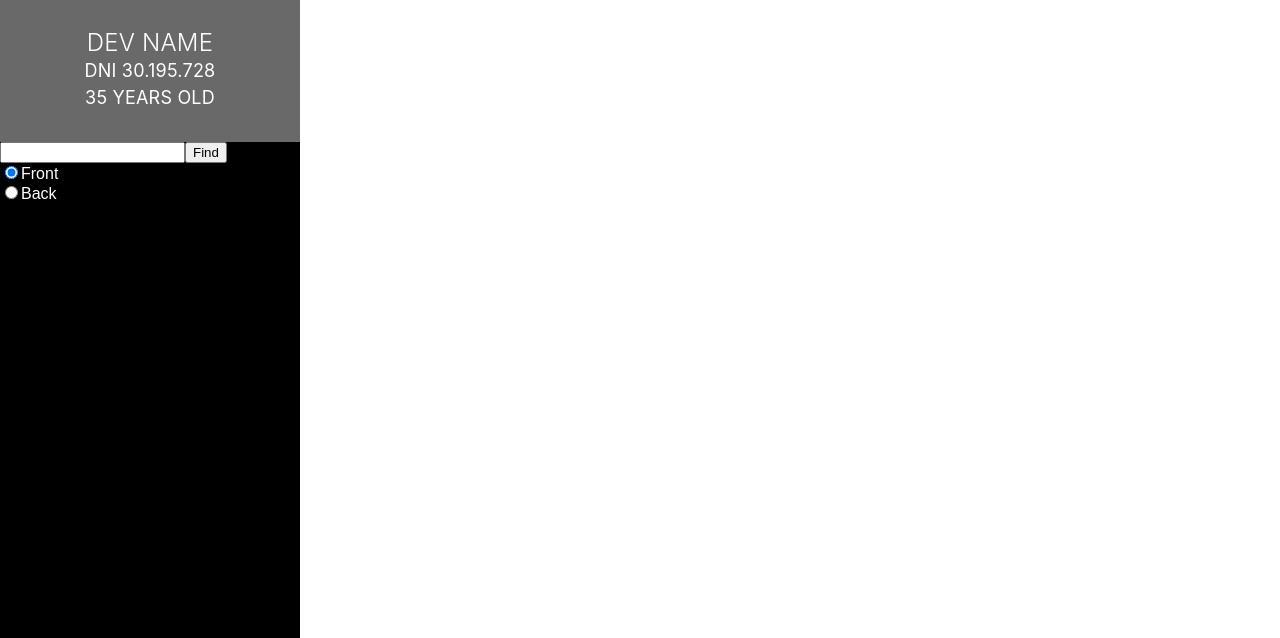
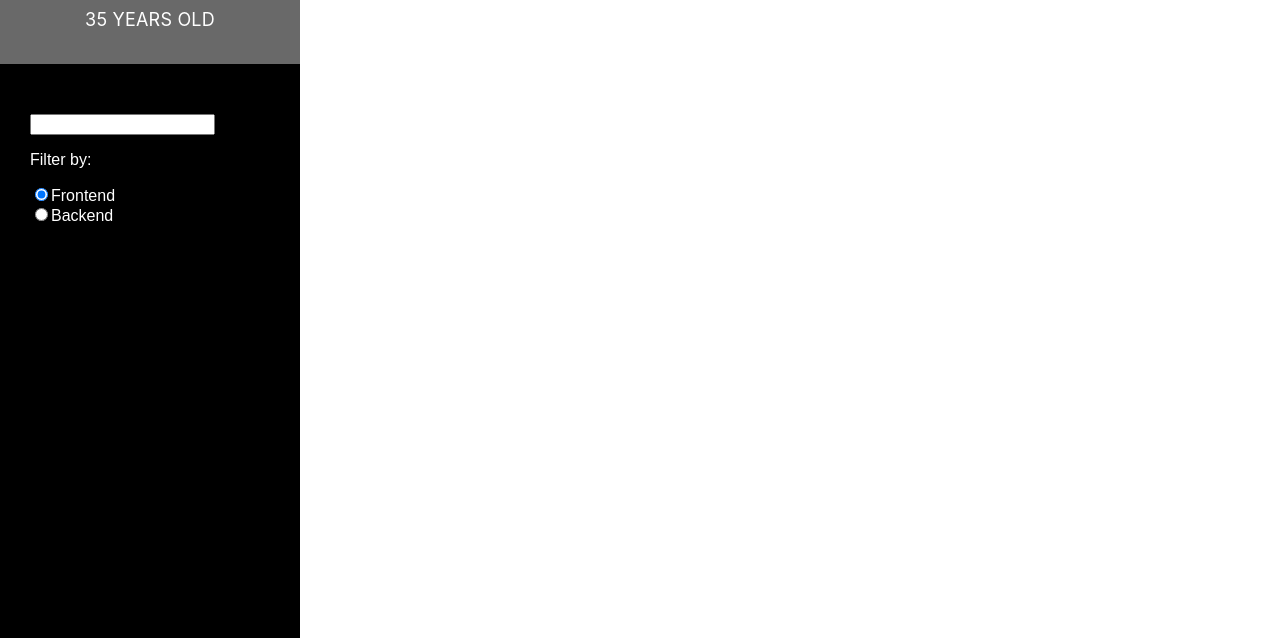
Before and after one commit to SmartNetAR/challengeAvalith, a React app: page / in a window 1280 px wide. Shown: the part 162-800 px from the top of the page. Built offline with nearby package versions, Linux system fonts and the light colour scheme.

Commit message:
separate controls of the bar

```diff
--- a/src/components/App.js
+++ b/src/components/App.js
@@ -10,7 +10,7 @@ class App extends Component {
   render() {
     return (
 
-      <div> className="App">
+      <div className="App">
         <Header />
         <Sidebar />
         <Content />
--- /dev/null
+++ b/src/components/global/Controls.js
@@ -0,0 +1,31 @@
+import React, { Component } from 'react';
+import './css/Controls.css';
+import { Checkbox, ButtonGroup, Button } from 'react-bootstrap';
+
+class Sidebar extends Component {
+
+  render() {
+    return (
+      <div className="controls">
+        <input></input>
+        <p>Filter by:</p>
+        <form>
+          <div className="radio">
+            <label>
+              <input type="radio" value="option1" checked={true} />
+              Frontend
+            </label>
+          </div>
+          <div className="radio">
+            <label>
+              <input type="radio" value="option2" />
+              Backend
+            </label>
+          </div>
+        </form>
+      </div>
+    );
+  }
+}
+
+export default Sidebar;
--- a/src/components/global/Sidebar.js
+++ b/src/components/global/Sidebar.js
@@ -1,6 +1,6 @@
 import React, { Component } from 'react';
 import './css/Sidebar.css';
-import { Checkbox, ButtonGroup, Button } from 'react-bootstrap';
+import Controls from './Controls';
 
 class Sidebar extends Component {
 
@@ -14,22 +14,8 @@ class Sidebar extends Component {
             <p>35 YEARS OLD</p>
           </div>
         </div>
-        <input></input>
-        <button>Find</button>
-        <form>
-          <div className="radio">
-            <label>
-              <input type="radio" value="option1" checked={true} />
-              Front
-            </label>
-          </div>
-          <div className="radio">
-            <label>
-              <input type="radio" value="option2" />
-              Back
-            </label>
-          </div>
-        </form>
+
+        <Controls />
 
 
       </div>
--- /dev/null
+++ b/src/components/global/css/Controls.css
@@ -0,0 +1,5 @@
+
+.controls {
+  padding: 30px;
+  margin-top: 20px;
+}
--- a/src/components/global/css/Sidebar.css
+++ b/src/components/global/css/Sidebar.css
@@ -11,7 +11,6 @@
   color: white;
   overflow-x: hidden;
   transition: 0.5s;
-  padding-top: 60px;
 }
 
 .sidenav .devname {
@@ -58,13 +57,3 @@
 .sidenav a:hover {
   color: #f1f1f1;
 }
-
-
-
-.sidenav .closebtn {
-  position: absolute;
-  top: 0;
-  right: 25px;
-  font-size: 36px;
-  margin-left: 50px;
-}
```
